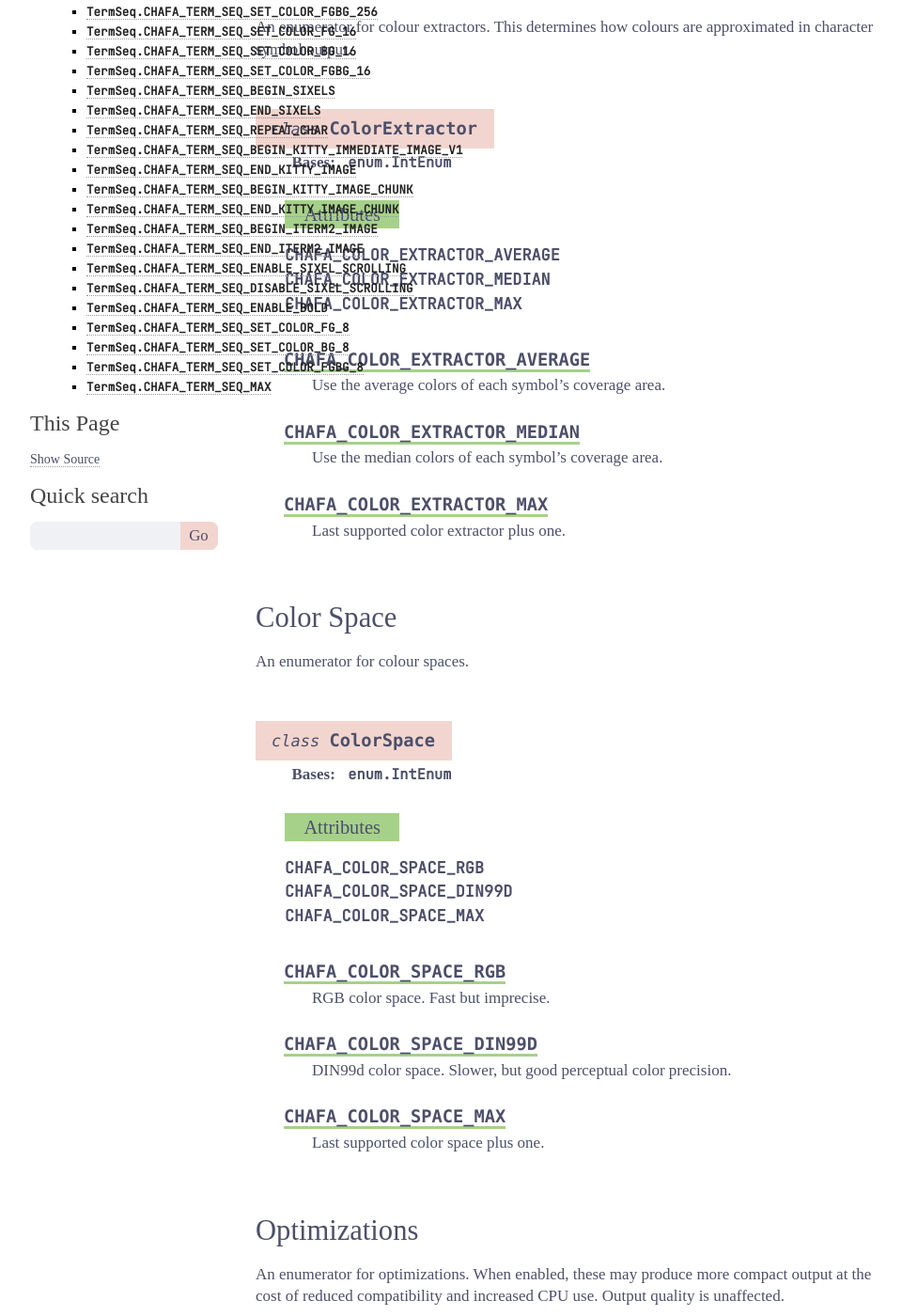
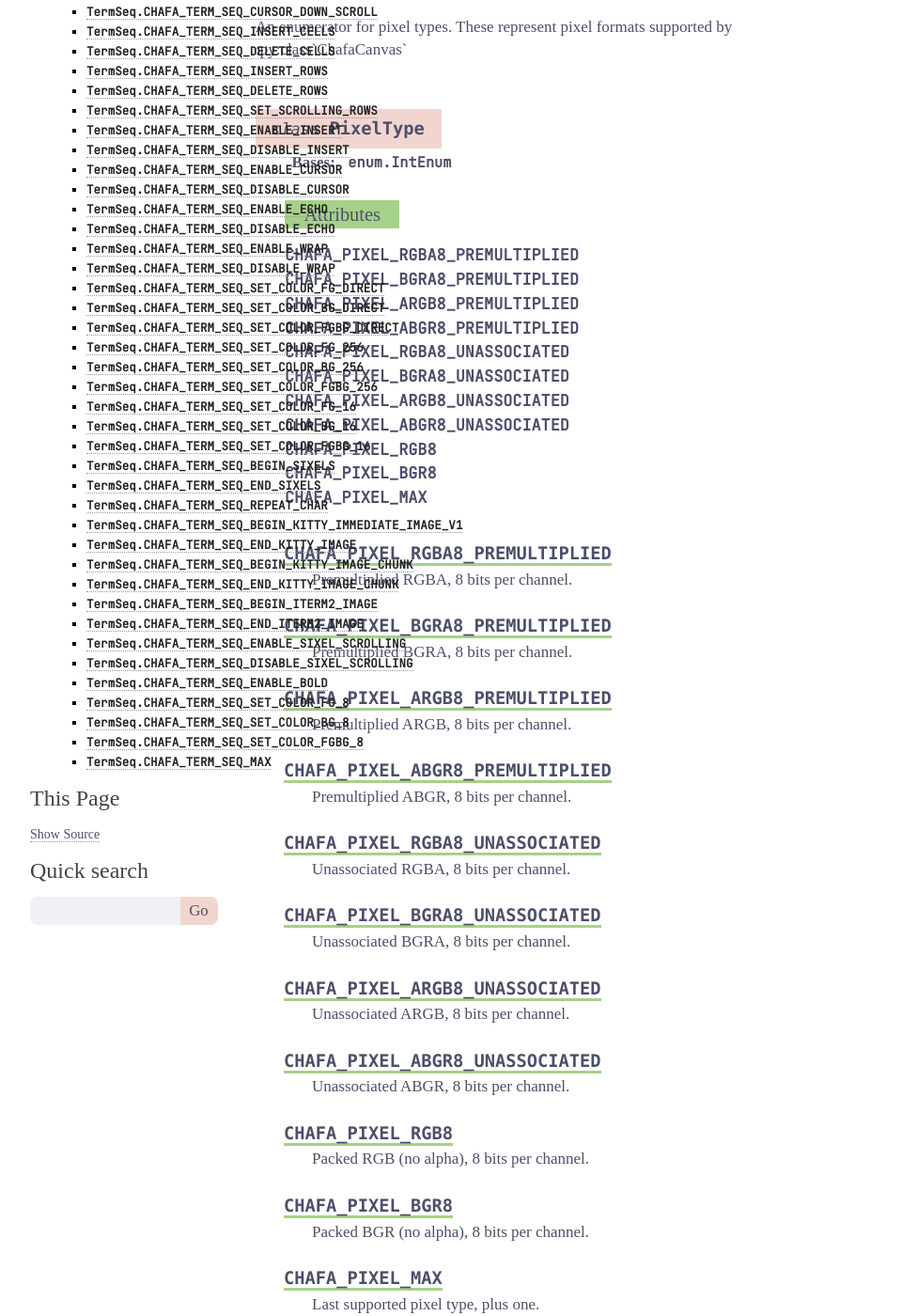
Before and after one commit to GuardKenzie/chafa.py, a Sphinx documentation site: the page built from docs/api/enums.rst, in a window 1280 px wide and 1400 px high, scrolled down 2339 px. Shown: the whole window at 94% size, without its empty margins (148-1108 px from the left). Built offline with Sphinx 7.4.7, drawn with Linux system fonts in a browser that asks for light colours; some web fonts are replaced; some of the changed text lies outside the part shown.

Commit message:
Added docs for PixelType and DitherMode enums

```diff
--- a/docs/api/enums.rst
+++ b/docs/api/enums.rst
@@ -80,6 +80,96 @@
 
         Last supported pixel mode plus one.
 
+
+Pixel Type
+__________
+An enumerator for pixel types. These represent pixel formats supported by :py:class`ChafaCanvas`
+
+.. py:class:: PixelType
+
+    :bases: :py:class:`enum.IntEnum`
+
+    .. py:attribute:: CHAFA_PIXEL_RGBA8_PREMULTIPLIED
+
+        Premultiplied RGBA, 8 bits per channel.
+
+
+    .. py:attribute:: CHAFA_PIXEL_BGRA8_PREMULTIPLIED
+
+        Premultiplied BGRA, 8 bits per channel.
+
+
+    .. py:attribute:: CHAFA_PIXEL_ARGB8_PREMULTIPLIED
+
+        Premultiplied ARGB, 8 bits per channel.
+
+
+    .. py:attribute:: CHAFA_PIXEL_ABGR8_PREMULTIPLIED
+
+        Premultiplied ABGR, 8 bits per channel.
+
+
+    .. py:attribute:: CHAFA_PIXEL_RGBA8_UNASSOCIATED
+
+        Unassociated RGBA, 8 bits per channel.
+
+
+    .. py:attribute:: CHAFA_PIXEL_BGRA8_UNASSOCIATED
+
+        Unassociated BGRA, 8 bits per channel.
+
+
+    .. py:attribute:: CHAFA_PIXEL_ARGB8_UNASSOCIATED
+
+        Unassociated ARGB, 8 bits per channel.
+
+
+    .. py:attribute:: CHAFA_PIXEL_ABGR8_UNASSOCIATED
+
+        Unassociated ABGR, 8 bits per channel.
+
+
+    .. py:attribute:: CHAFA_PIXEL_RGB8
+
+        Packed RGB (no alpha), 8 bits per channel.
+
+
+    .. py:attribute:: CHAFA_PIXEL_BGR8
+
+        Packed BGR (no alpha), 8 bits per channel.
+
+
+    .. py:attribute:: CHAFA_PIXEL_MAX
+
+        Last supported pixel type, plus one.
+
+Dither Mode
+___________
+
+An enumerator for dither modes. This determines how dithering will be applied to the canvas when drawing.
+
+.. py:class:: DitherMode
+
+    :bases: :py:class:`enum.IntEnum`
+
+    .. py:attribute:: CHAFA_DITHER_MODE_NONE
+
+        No dithering.
+
+
+    .. py:attribute:: CHAFA_DITHER_MODE_ORDERED
+
+        Ordered dithering (Bayer or similar).
+
+
+    .. py:attribute:: CHAFA_DITHER_MODE_DIFFUSION
+
+        Error diffusion dithering (Floyd-Steinberg or similar).
+
+
+    .. py:attribute:: CHAFA_DITHER_MODE_MAX
+
+        Last supported dither mode plus one.
 
 Color Extractor
 _______________
```
